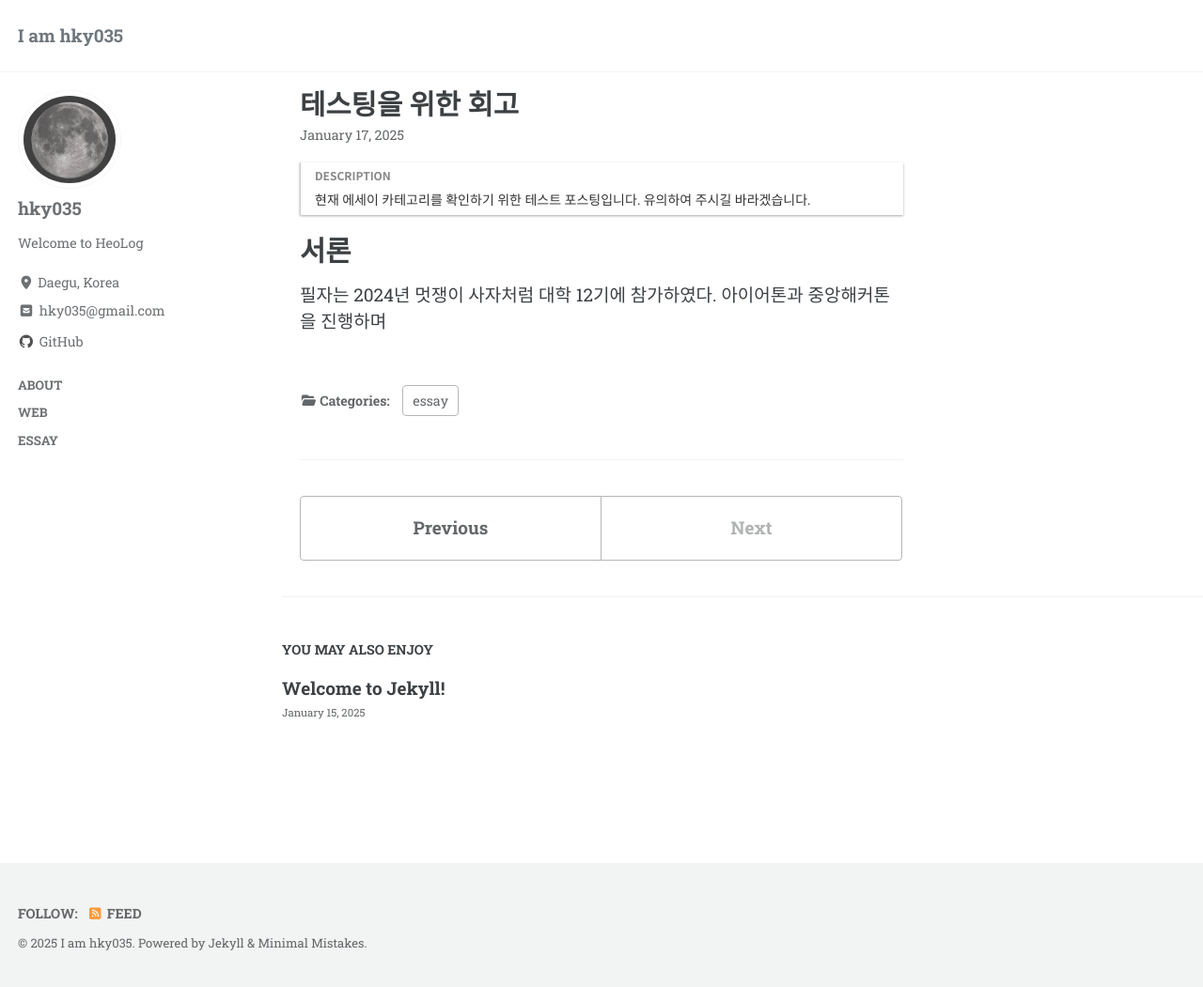
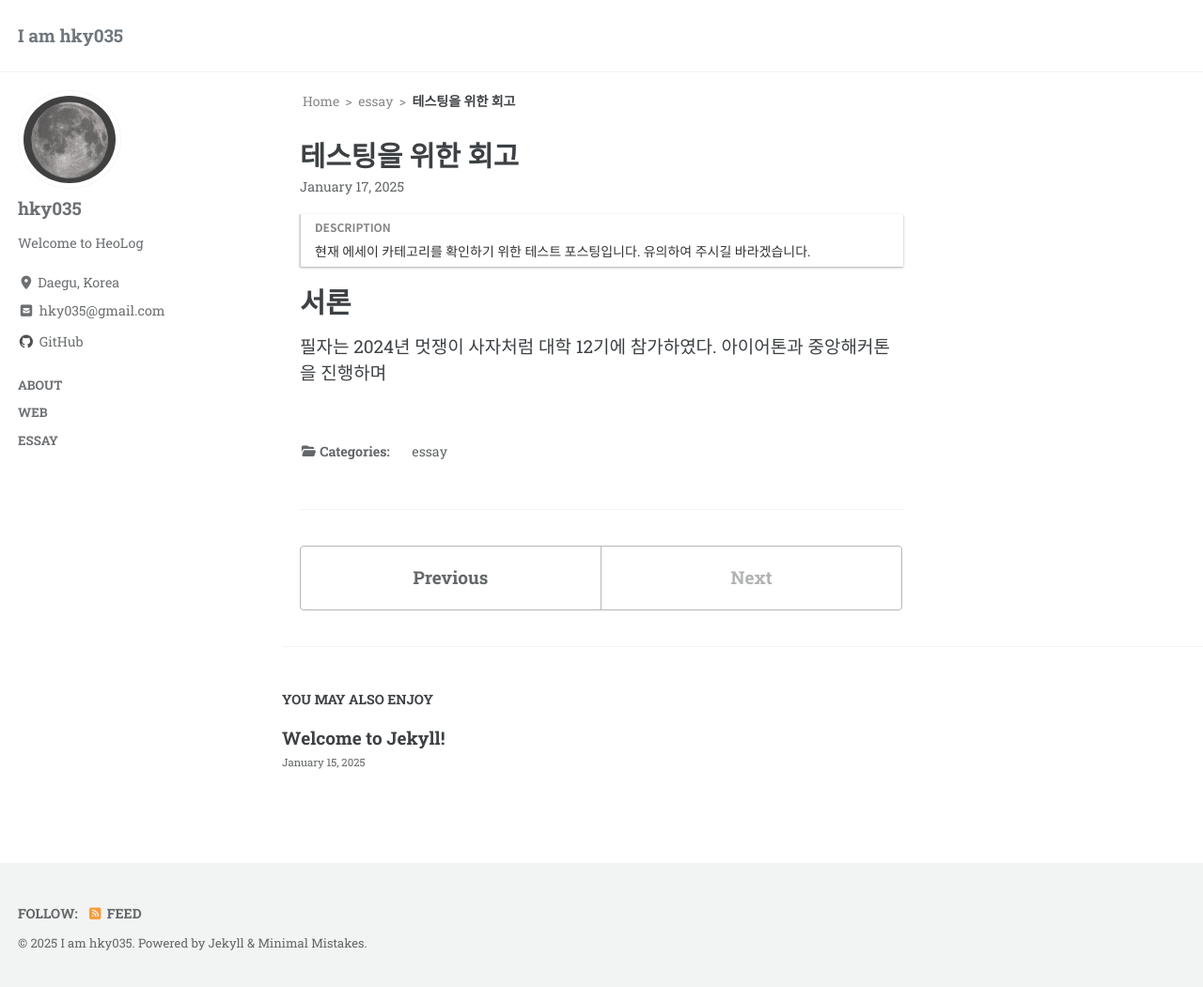
Before and after one commit to hky035/hky035.github.io, a Jekyll site: the page built from _posts/essay/25-01-17-category-test.md, in a window 1280 px wide and 1053 px high. Shown: the whole window at 94% size. Built offline with Jekyll 4.4.1, drawn with Linux system fonts in a browser that asks for light colours; cached includes are drawn as plain includes.

Commit message:
style: 포스트 페이지 상단 카테고리 추가

```diff
--- a/_layouts/single.html
+++ b/_layouts/single.html
@@ -26,6 +26,17 @@ layout: default
     {% if page.excerpt %}<meta itemprop="description" content="{{ page.excerpt | markdownify | strip_html | strip_newlines | escape_once }}">{% endif %}
     {% if page.date %}<meta itemprop="datePublished" content="{{ page.date | date_to_xmlschema }}">{% endif %}
     {% if page.last_modified_at %}<meta itemprop="dateModified" content="{{ page.last_modified_at | date_to_xmlschema }}">{% endif %}
+
+    <!-- 게시글 상단 category list 추가 -->
+    {% if page.categories and page.categories.size > 0 %}
+      <ul class="category-list">
+        <li><a href="/">Home</a></li>
+        >
+        <li><a href="/{{page.categories}}">{{page.categories}}</a></li>
+        >
+        <li>{{ page.title }}</li>
+      </ul>
+    {% endif %}
 
     <div class="page__inner-wrap">
       {% unless page.header.overlay_color or page.header.overlay_image %}
--- a/_sass/minimal-mistakes/_page.scss
+++ b/_sass/minimal-mistakes/_page.scss
@@ -361,7 +361,7 @@ body {
   margin-bottom: 8px;
   padding: 5px 10px;
   text-decoration: none;
-  border: 1px solid mix(#000, $border-color, 25%);
+  // border: 1px solid mix(#000, $border-color, 25%);
   border-radius: $border-radius;
 
   &:hover {
--- a/_sass/minimal-mistakes/vendor/breakpoint/parsers/_single.scss
+++ b/_sass/minimal-mistakes/vendor/breakpoint/parsers/_single.scss
@@ -24,3 +24,32 @@
 
   @return $leader + '(' + $parsed + ')';
 }
+
+/* 포스트 페이지 상단 카테고리 추가 */
+.category-list {
+  list-style-type: none; /* 기본 리스트 스타일 제거 */
+  padding: 0; /* 패딩 제거 */
+  margin-top: 20px;
+  font-size: 14px; /* 폰트 크기 조정 */
+  color: #888; /* 색상 조정 */
+}
+
+.category-list li {
+  display: inline; /* 리스트 항목을 인라인으로 표시 */
+  padding: 0 3px;
+}
+
+.category-list li a {
+  text-decoration: none; /* 링크 밑줄 제거 */
+  color: #888; /* 링크 색상 조정 */
+  transition: 0.2s;
+}
+
+.category-list li a:hover {
+  color: #3d4144;
+}
+
+.category-list li:last-child {
+  font-weight: bold; /* 마지막 항목 강조 */
+  color: #3d4144;
+}
```
